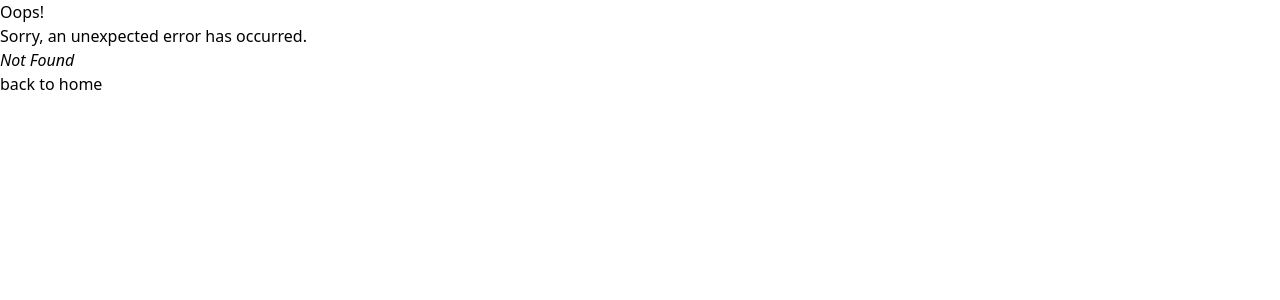
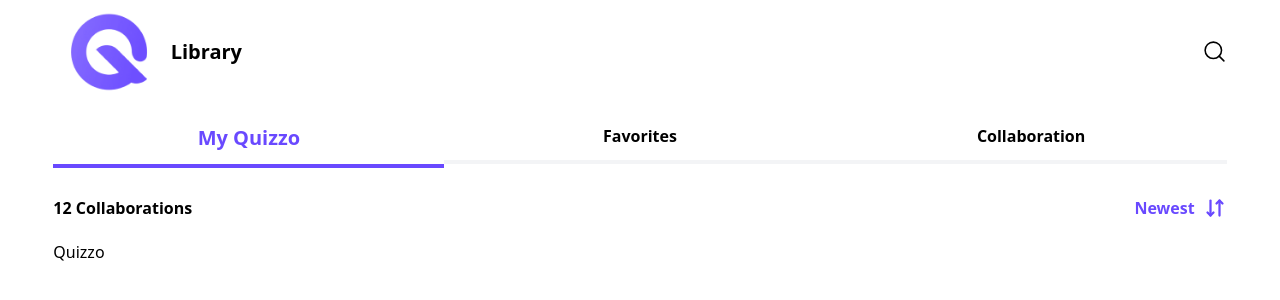
Before and after one commit to smartcollins/quizzico, a React (Create React App) app: page /library/Quizzo in a window 1280 px wide. Before the commit this address had no page. Shown: the top 300 px of the page. Built offline with nearby package versions, Linux system fonts and the light colour scheme.

Commit message:
feat: Add router

```diff
--- a/src/assets/data_two.js
+++ b/src/assets/data_two.js
@@ -15,6 +15,9 @@
     USERCOLLECTION:"/topAuthor/:title/userCollection",
     USERABOUT:"/topAuthor/:title/userAbout",
     LIBRARY: "/library",
+    LIBRARY_QUIZ: "/library/Quizzo",
+    LIBRARY_FAVORITES: "/library/Favorites",
+    LIBRARY_COLLABO: "/library/Collaboration",
 };
 
 // root path = topAuthor/:title/userCollection
--- /dev/null
+++ b/src/components/library/Collabo.jsx
@@ -0,0 +1,9 @@
+import React from 'react'
+
+const Collabo = () => {
+  return (
+    <div>Collabo</div>
+  )
+}
+
+export default Collabo
--- /dev/null
+++ b/src/components/library/Favorites.jsx
@@ -0,0 +1,9 @@
+import React from 'react'
+
+const Favorites = () => {
+  return (
+    <div>Favorites</div>
+  )
+}
+
+export default Favorites
--- a/src/components/library/Menu.jsx
+++ b/src/components/library/Menu.jsx
@@ -1,20 +1,22 @@
 import React from "react";
+import { Link } from "react-router-dom";
 
 
 const Menu = ({ title, id, handler, active }) => {
   return (
-    <div>
+    <Link to={id}>
+
       <h3
         onClick={handler}
         className={
           active === id
             ? "py-3 capitalize cursor-pointer text-center select-none border-b-4 border-purple text-purple text-xl font-semibold"
-            : "py-3 capitalize cursor-pointer text-center select-none border-b-4 border-gray-100"
+            : "py-3 capitalize cursor-pointer text-center select-none border-b-4 border-gray-100 font-semibold"
         }
       >
         {title}
       </h3>
-    </div>
+    </Link>
   );
 };
 
--- /dev/null
+++ b/src/components/library/Quizzo.jsx
@@ -0,0 +1,9 @@
+import React from 'react'
+
+const Quizzo = () => {
+  return (
+    <div>Quizzo</div>
+  )
+}
+
+export default Quizzo
--- a/src/pages/Library.jsx
+++ b/src/pages/Library.jsx
@@ -1,10 +1,11 @@
 import { useState } from "react";
+import { Outlet } from "react-router-dom";
 import Header from "../components/library/Header";
 import Menu from "../components/library/Menu";
 import Nav from "../components/library/Nav";
 
 const Library = () => {
-  const [active, setActive] = useState("");
+  const [active, setActive] = useState("Quizzo");
   const handler = (id) => {
     setActive(id);
   };
@@ -19,24 +20,25 @@
         <nav className="grid grid-cols-3 w-full py-2 ">
           <Menu
             title={"my quizzo"}
-            id={"heloo"}
-            handler={() => handler("heloo")}
+            id={"Quizzo"}
+            handler={() => handler("Quizzo")}
             active={active}
           />
           <Menu
             title={"favorites"}
-            id={"sam"}
-            handler={() => handler("sam")}
+            id={"Favorites"}
+            handler={() => handler("Favorites")}
             active={active}
           />
           <Menu
             title={"collaboration"}
-            id={"kelly"}
-            handler={() => handler("kelly")}
+            id={"Collaboration"}
+            handler={() => handler("Collaboration")}
             active={active}
           />
         </nav>
         <Header/>
+        <Outlet/>
       </div>
     </main>
   );
```
Also changed, not shown: src/App.js (+21 -2 lines).
